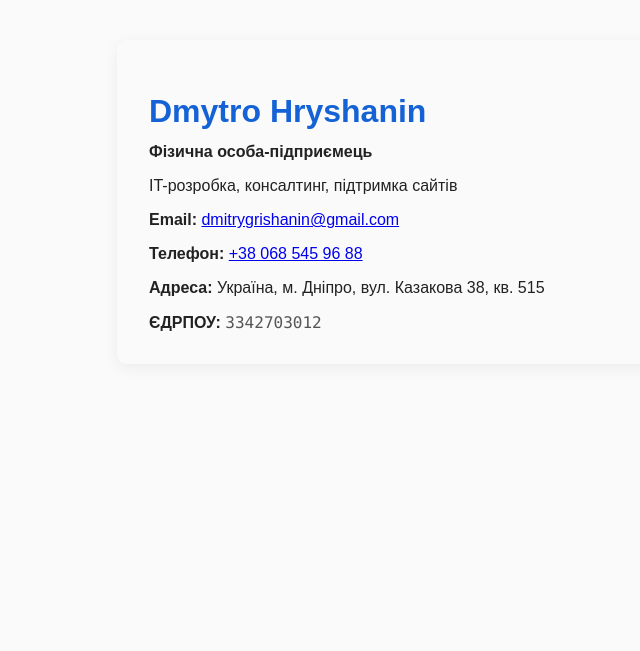
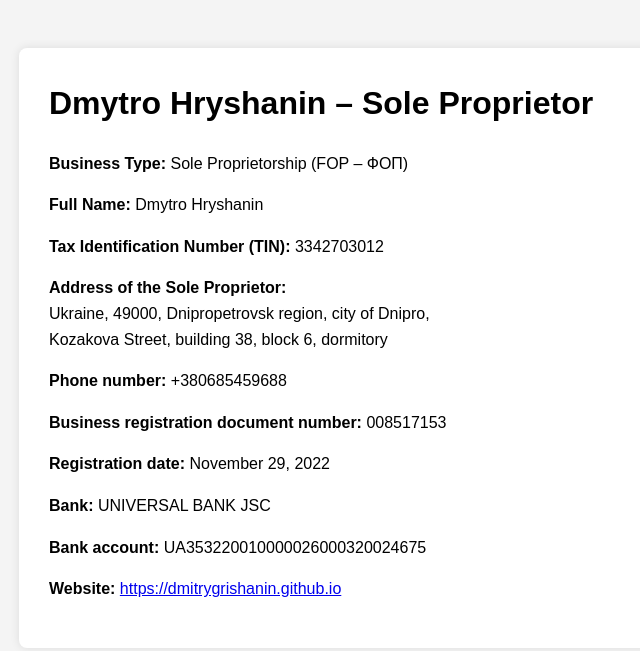
Before and after one commit to dmitrygrishanin/dmitrygrishanin.github.io, a plain HTML site: page files/documents/dmytro-hryshanin-fop.html in a window 1280 px wide. Shown: the whole page, without its empty margins (241-881 px from the left). Drawn offline with Linux system fonts and the light colour scheme.

Commit message:
document is updated

```diff
--- a/files/documents/dmytro-hryshanin-fop.html
+++ b/files/documents/dmytro-hryshanin-fop.html
@@ -1,33 +1,45 @@
 <!DOCTYPE html>
-<html lang="uk">
+<html lang="en">
 <head>
-  <meta charset="UTF-8">
-  <meta name="viewport" content="width=device-width, initial-scale=1">
-  <title>Dmytro Hryshanin – ФОП</title>
+  <meta charset="UTF-8" />
+  <meta name="viewport" content="width=device-width, initial-scale=1.0"/>
+  <title>Dmytro Hryshanin – Sole Proprietor</title>
   <style>
     body {
       font-family: Arial, sans-serif;
-      max-width: 500px;
-      margin: 40px auto;
-      background: #fafafa;
-      color: #222;
-      padding: 2em 2em 1em 2em;
-      border-radius: 10px;
-      box-shadow: 0 4px 16px rgba(0,0,0,0.06);
+      padding: 40px;
+      background: #f4f4f4;
+      line-height: 1.6;
     }
-    h1 { font-size: 2em; color: #1462d5; margin-bottom: 0.4em; }
-    .label { font-weight: bold; }
-    .item { margin-bottom: 1em; }
-    .mono { font-family: 'SFMono-Regular', Menlo, Monaco, Consolas, monospace; color: #555; }
+    .container {
+      background: white;
+      padding: 30px;
+      max-width: 700px;
+      margin: auto;
+      border-radius: 8px;
+      box-shadow: 0 0 10px rgba(0,0,0,0.1);
+    }
+    h1 {
+      margin-top: 0;
+    }
   </style>
 </head>
 <body>
-  <h1>Dmytro Hryshanin</h1>
-  <div class="item"><span class="label">Фізична особа-підприємець</span></div>
-  <div class="item">IT-розробка, консалтинг, підтримка сайтів</div>
-  <div class="item"><span class="label">Email:</span> <a href="mailto:dmitrygrishanin@gmail.com">dmitrygrishanin@gmail.com</a></div>
-  <div class="item"><span class="label">Телефон:</span> <a href="tel:+380685459688">+38 068 545 96 88</a></div>
-  <div class="item"><span class="label">Адреса:</span> Україна, м. Дніпро, вул. Казакова 38, кв. 515</div>
-  <div class="item"><span class="label">ЄДРПОУ:</span> <span class="mono">3342703012</span></div>
+  <div class="container">
+    <h1>Dmytro Hryshanin – Sole Proprietor</h1>
+    <p><strong>Business Type:</strong> Sole Proprietorship (FOP – ФОП)</p>
+    <p><strong>Full Name:</strong> Dmytro Hryshanin</p>
+    <p><strong>Tax Identification Number (TIN):</strong> 3342703012</p>
+    <p><strong>Address of the Sole Proprietor:</strong><br/>
+      Ukraine, 49000, Dnipropetrovsk region, city of Dnipro,<br/>
+      Kozakova Street, building 38, block 6, dormitory
+    </p>
+    <p><strong>Phone number:</strong> +380685459688</p>
+    <p><strong>Business registration document number:</strong> 008517153</p>
+    <p><strong>Registration date:</strong> November 29, 2022</p>
+    <p><strong>Bank:</strong> UNIVERSAL BANK JSC</p>
+    <p><strong>Bank account:</strong> UA353220010000026000320024675</p>
+    <p><strong>Website:</strong> <a href="https://dmitrygrishanin.github.io">https://dmitrygrishanin.github.io</a></p>
+  </div>
 </body>
 </html>
```
Also changed, not shown: 3 other files.
